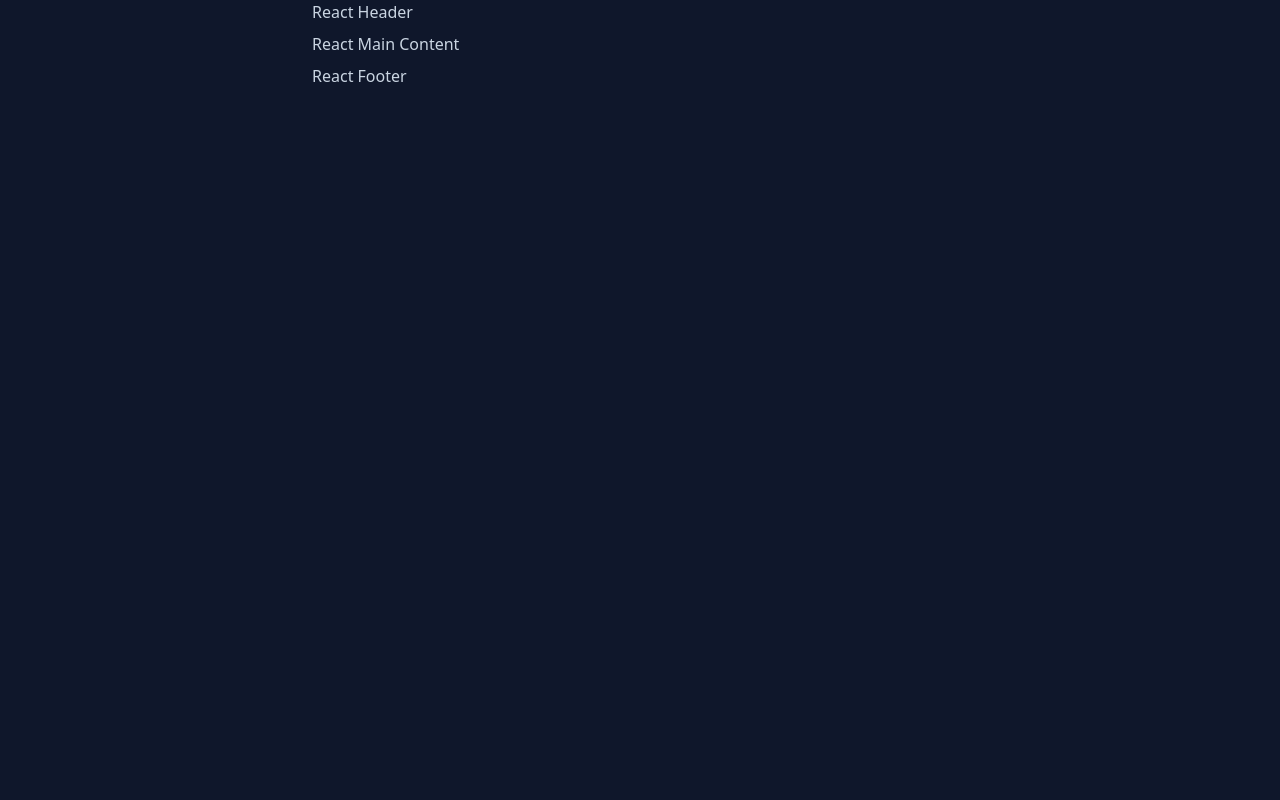
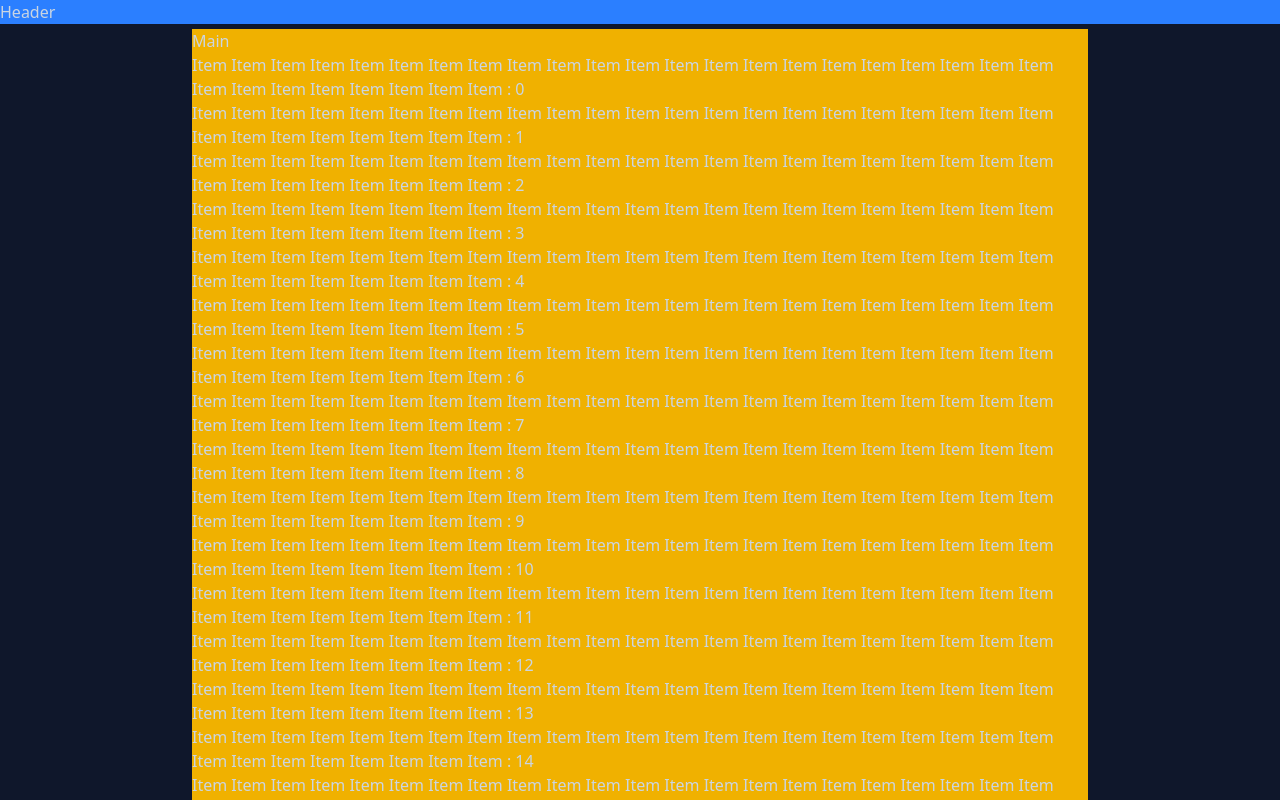
Before and after one commit to mineot/mercurius, a React (Vite) app: page / in a window 1280 px wide. Built offline with nearby package versions, Linux system fonts and the light colour scheme.

Commit message:
:sparkles: feat: create layout

```diff
--- a/package.json
+++ b/package.json
@@ -18,6 +18,7 @@
   },
   "devDependencies": {
     "@eslint/js": "^9.30.1",
+    "@types/node": "^24.3.0",
     "@types/react": "^19.1.8",
     "@types/react-dom": "^19.1.6",
     "@vitejs/plugin-react": "^4.6.0",
--- /dev/null
+++ b/src/components/Layout.tsx
@@ -0,0 +1,18 @@
+export function Layout() {
+  return (
+    <>
+      <header>Header</header>
+      <main>
+        <section id="content">
+          <div>Main</div>
+          {Array.from({ length: 100 }).map((_, index) => (
+            <div key={index}>
+              {Array.from({ length: 30 }).map((_, index) => 'Item ')}: {index}
+            </div>
+          ))}
+        </section>
+        <footer>Footer</footer>
+      </main>
+    </>
+  );
+}
--- a/src/components/footer/footer.tsx
+++ /dev/null
@@ -1,3 +0,0 @@
-export function Footer() {
-  return <footer>React Footer</footer>;
-}
--- a/src/components/header/header.tsx
+++ /dev/null
@@ -1,3 +0,0 @@
-export function Header() {
-  return <header>React Header</header>;
-}
--- a/src/components/main-content/main-content.tsx
+++ /dev/null
@@ -1,3 +0,0 @@
-export function MainContent() {
-  return <main>React Main Content</main>;
-}
--- a/src/main.css
+++ b/src/main.css
@@ -1,18 +1,6 @@
 @import 'tailwindcss';
+
 @import './styles/theme.css';
 @import './styles/utilities.css';
 
-* {
-  @apply box-border;
-}
-
-body {
-  @apply m-0 p-0;
-  @apply h-full w-full;
-  @apply app-primary;
-
-  > #root {
-    @apply max-w-2xl mx-auto px-[var(--app-gap)];
-    @apply flex flex-col flex-nowrap gap-[var(--app-gap)];
-  }
-}
+@import './styles/components/layout.css';
--- a/src/main.tsx
+++ b/src/main.tsx
@@ -2,14 +2,10 @@
 import { StrictMode } from 'react';
 import { createRoot } from 'react-dom/client';
 
-import { Header } from './components/header/header';
-import { Footer } from './components/footer/footer';
-import { MainContent } from './components/main-content/main-content';
+import { Layout } from '@/components/Layout';
 
 createRoot(document.getElementById('root')!).render(
   <StrictMode>
-    <Header />
-    <MainContent />
-    <Footer />
+    <Layout></Layout>
   </StrictMode>,
 );
--- /dev/null
+++ b/src/styles/components/layout.css
@@ -0,0 +1,33 @@
+@import 'tailwindcss';
+
+* {
+  @apply box-border;
+}
+
+body {
+  @apply m-0 p-0 h-screen w-screen overflow-hidden;
+  @apply app-primary;
+
+  > #root {
+    @apply w-full h-full;
+    @apply flex flex-col flex-nowrap gap-[var(--app-gap)];
+
+    > header {
+      @apply bg-blue-500;
+    }
+
+    > main {
+      @apply flex-1 flex flex-col flex-nowrap gap-[var(--app-gap)];
+      @apply overflow-x-hidden overflow-y-auto;
+      @apply max-w-4xl mx-auto;
+
+      > #content {
+        @apply bg-yellow-500;
+      }
+
+      > footer {
+        @apply bg-green-500;
+      }
+    }
+  }
+}
--- a/src/styles/theme.css
+++ b/src/styles/theme.css
@@ -15,5 +15,5 @@
 }
 
 :root {
-  --app-gap: 0.5rem;
+  --app-gap: 0.3rem;
 }
--- a/vite.config.ts
+++ b/vite.config.ts
@@ -1,8 +1,14 @@
 import { defineConfig } from 'vite';
 import react from '@vitejs/plugin-react';
 import tailwindcss from '@tailwindcss/vite';
+import path from 'path';
 
 // https://vite.dev/config/
 export default defineConfig({
   plugins: [react(), tailwindcss()],
+  resolve: {
+    alias: {
+      '@': path.resolve(__dirname, './src'),
+    },
+  },
 });
```
Also changed, not shown: tsconfig.app.json (+7 -1 lines), 1 other file (tests, documents, lock files or other folders).
